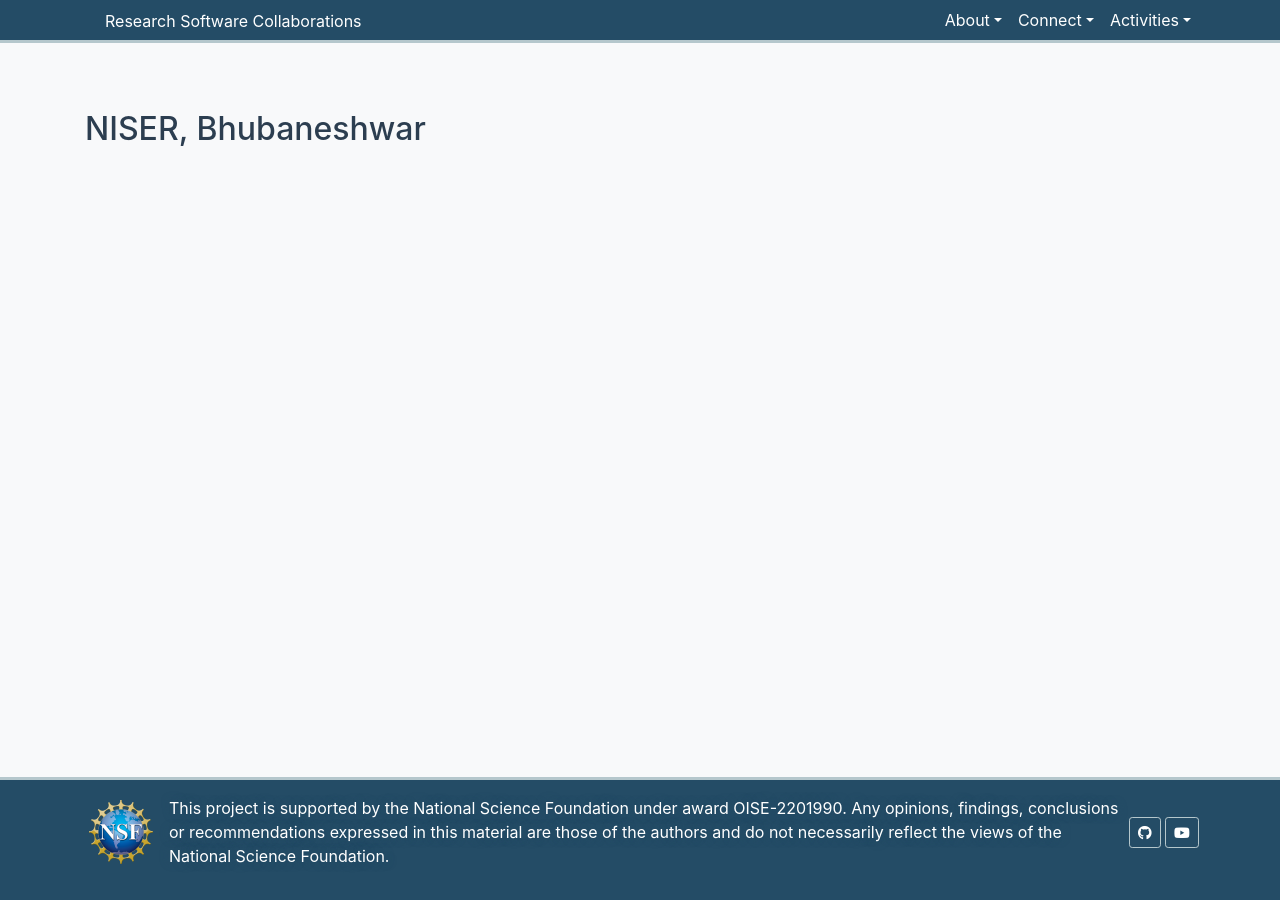
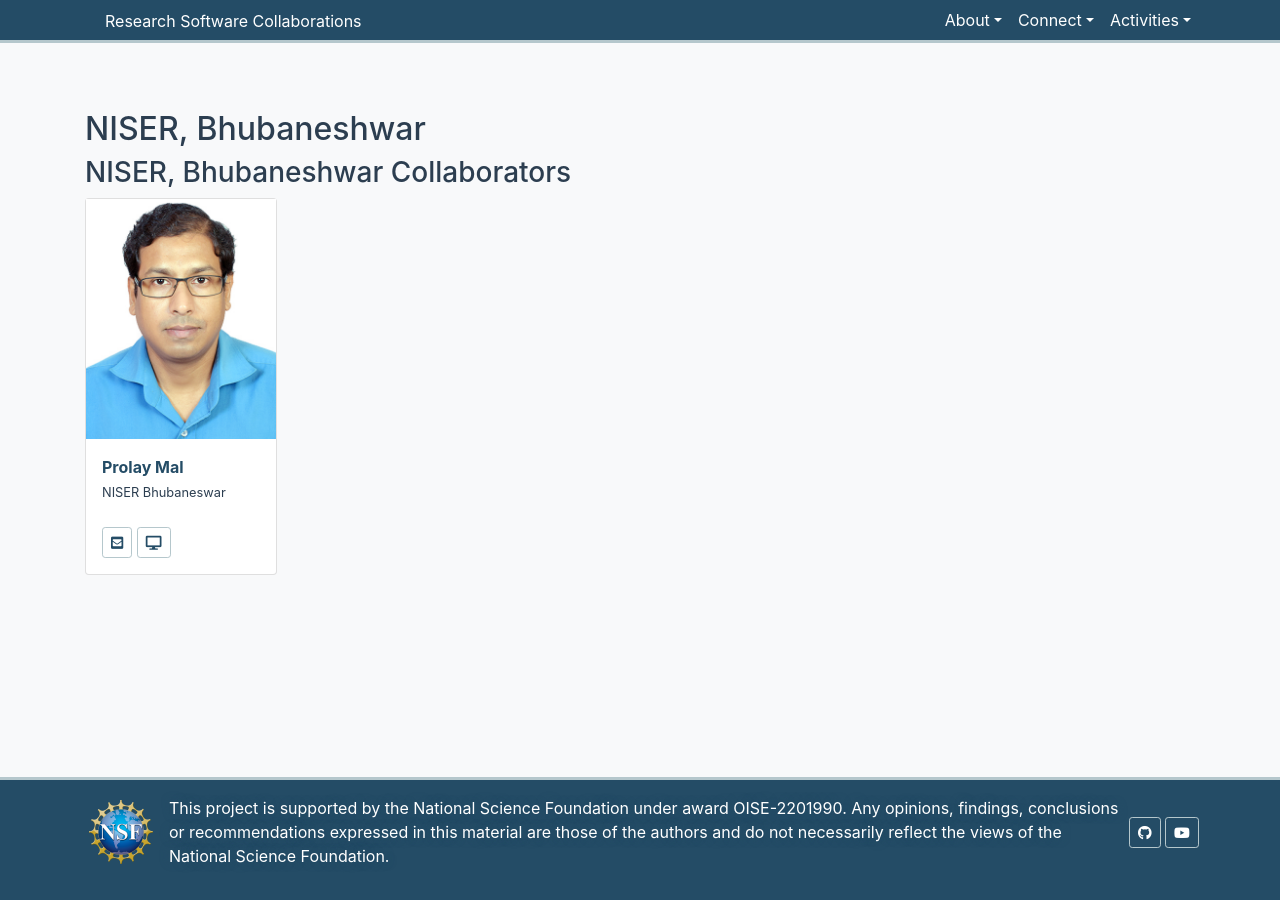
Before and after one commit to research-software-collaborations/research-software-collaborations.github.io, a Jekyll site: the page built from _institutes/niser-bhubaneshwar.md, in a window 1280 px wide. Built offline with Jekyll 4.4.1, drawn with Linux system fonts in a browser that asks for light colours; cached includes are drawn as plain includes; part of the change alters nothing that is shown.

Commit message:
add prolay

```diff
--- a/_institutes/niser-bhubaneshwar.md
+++ b/_institutes/niser-bhubaneshwar.md
@@ -3,4 +3,5 @@ layout: institute
 title: NISER, Bhubaneshwar
 url: https://www.niser.ac.in/sps/
 personnel:
+  - prolaymal
 ---
```
